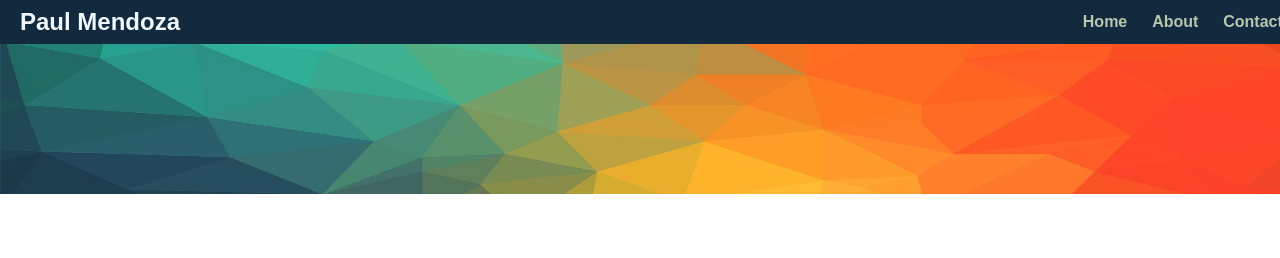
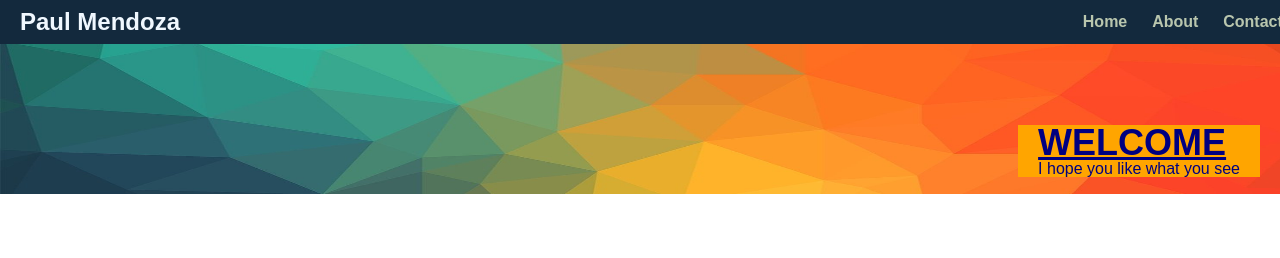
Before and after one commit to pvmend/portfolio-from-scratch, a plain HTML site: page index.html in a window 1280 px wide. Shown: the top 258 px of the page. Drawn offline with Linux system fonts and the light colour scheme.

Commit message:
header fixed

```diff
--- a/Assets/css/style.css
+++ b/Assets/css/style.css
@@ -20,6 +20,20 @@ header {
     width: 101%;
     background-color: #13293d;
     color: #fff;
+  }
+  .container {
+    position: relative;
+  }
+
+  /* Bottom right text */
+  .text-block {
+    position: absolute;
+    bottom: 20px;
+    right: 20px;
+    background-color: orange;
+    color: navy;
+    padding-left: 20px;
+    padding-right: 20px;
   }
 
 body div img{
--- a/index.html
+++ b/index.html
@@ -30,10 +30,14 @@ location.reload();
 </script>
  -->
 </header>
-<div>
+<div class="container">
 
     <img src="./Assets/contemporary-websites-header-background.jpg"
-    alt="blue and orange colors"/>
+    alt="blue and orange colors" />
+    <div class="text-block">
+        <h2>WELCOME</h2>
+        <p>I hope you like what you see</p>
+      </div>
 </div>
 
 <!-- a line that runs down the page similar to a portfolio format  -->
```
